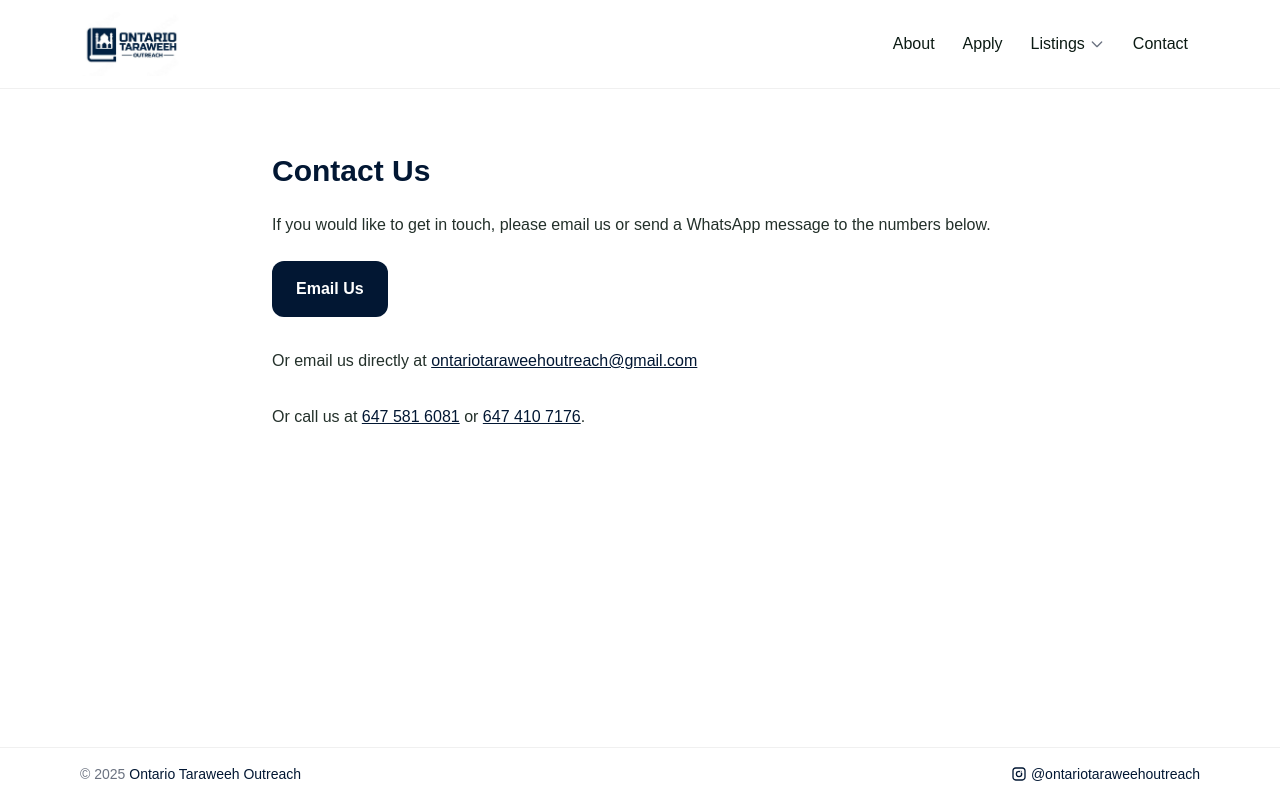
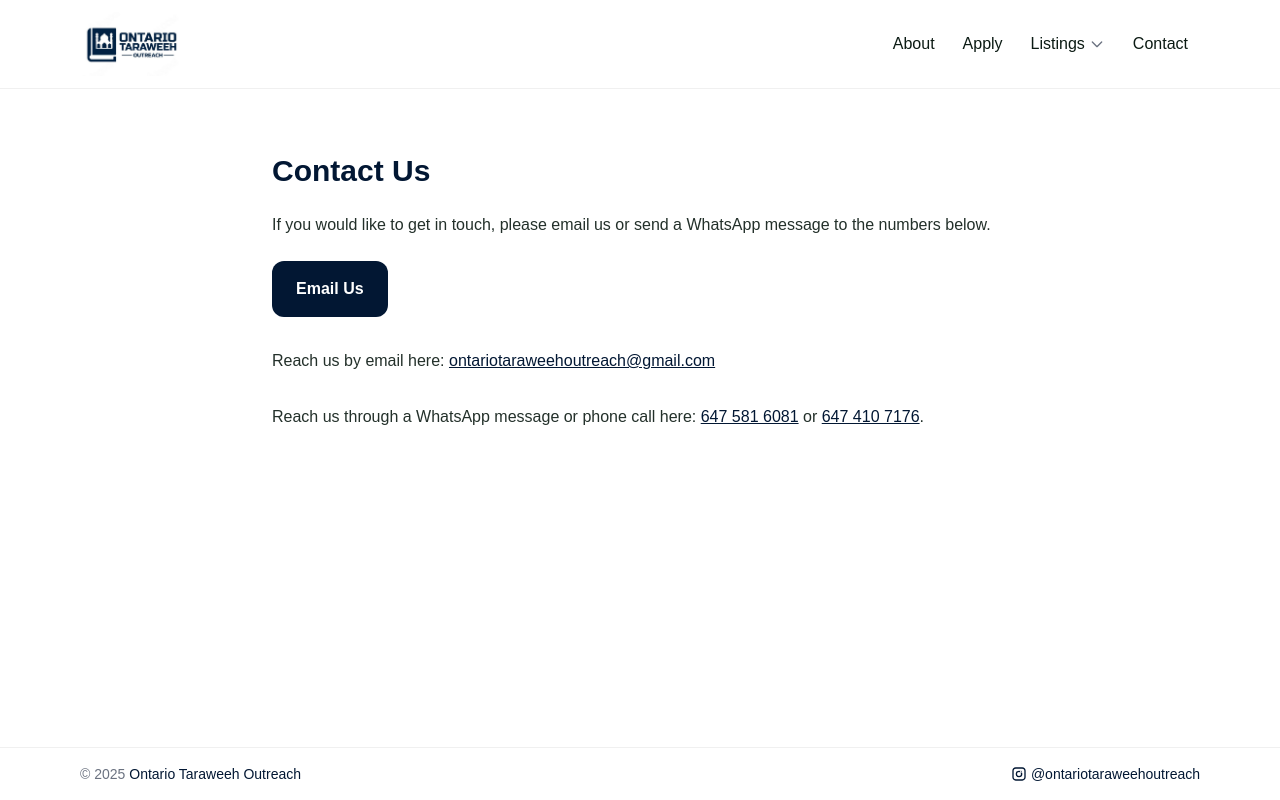
Before and after one commit to Zaydqadri/OTO_Web_Dev, a Next.js app: page /contact in a window 1280 px wide. Built offline with nearby package versions, Linux system fonts and the light colour scheme.

Commit message:
Made changes to contact page text

```diff
--- a/src/pages/contact.tsx
+++ b/src/pages/contact.tsx
@@ -18,7 +18,7 @@ export default function ContactPage() {
 
 
       <p className="mt-4 mb-8 text-[var(--ink)]/90">
-        Or email us directly at{" "}
+        Reach us by email here:{" "}
         <a
           href={`mailto:${email}`}
           className="underline text-[var(--brand)]"
@@ -28,7 +28,7 @@ export default function ContactPage() {
       </p>
 
       <p className="text-[var(--ink)]/90">
-        Or call us at{" "}
+        Reach us through a WhatsApp message or phone call here:{" "}
         <a href="tel:16475816081" className="underline text-[var(--brand)]">
           647&nbsp;581&nbsp;6081
         </a>{" "}
```
